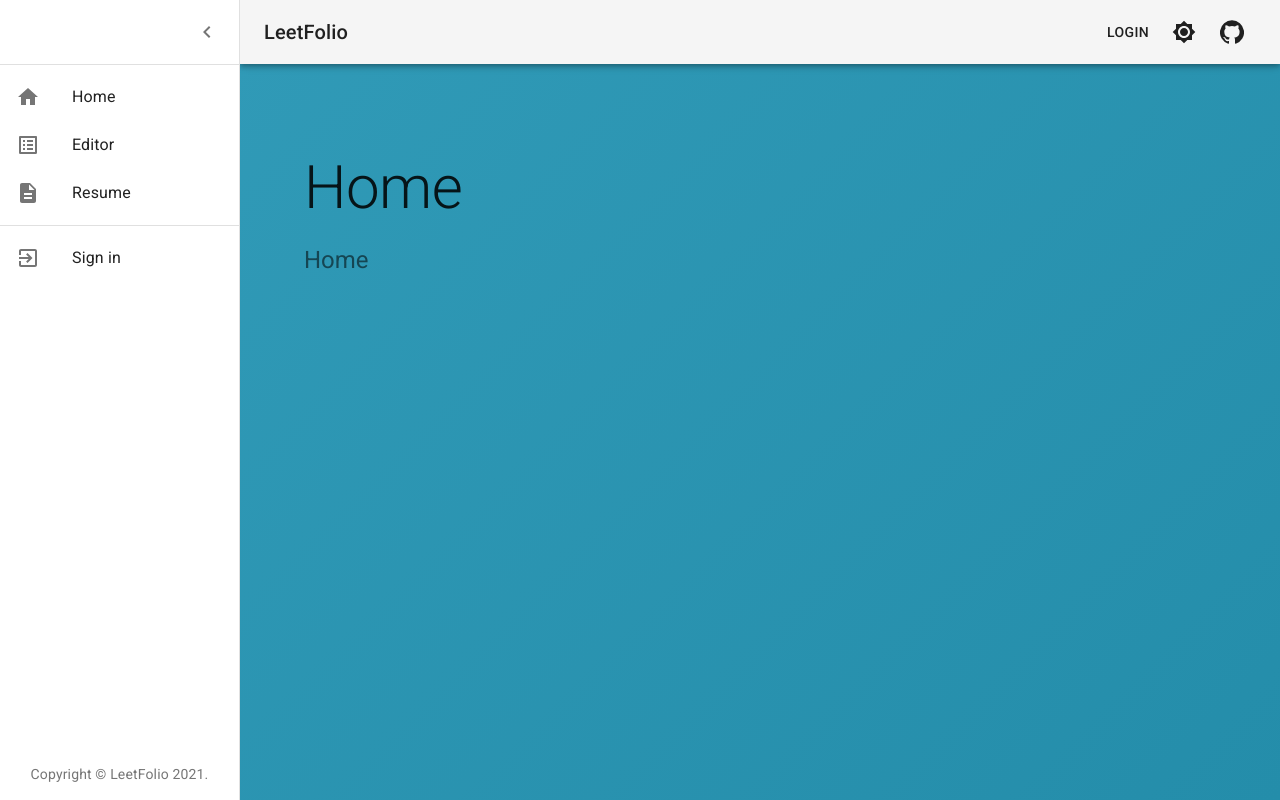
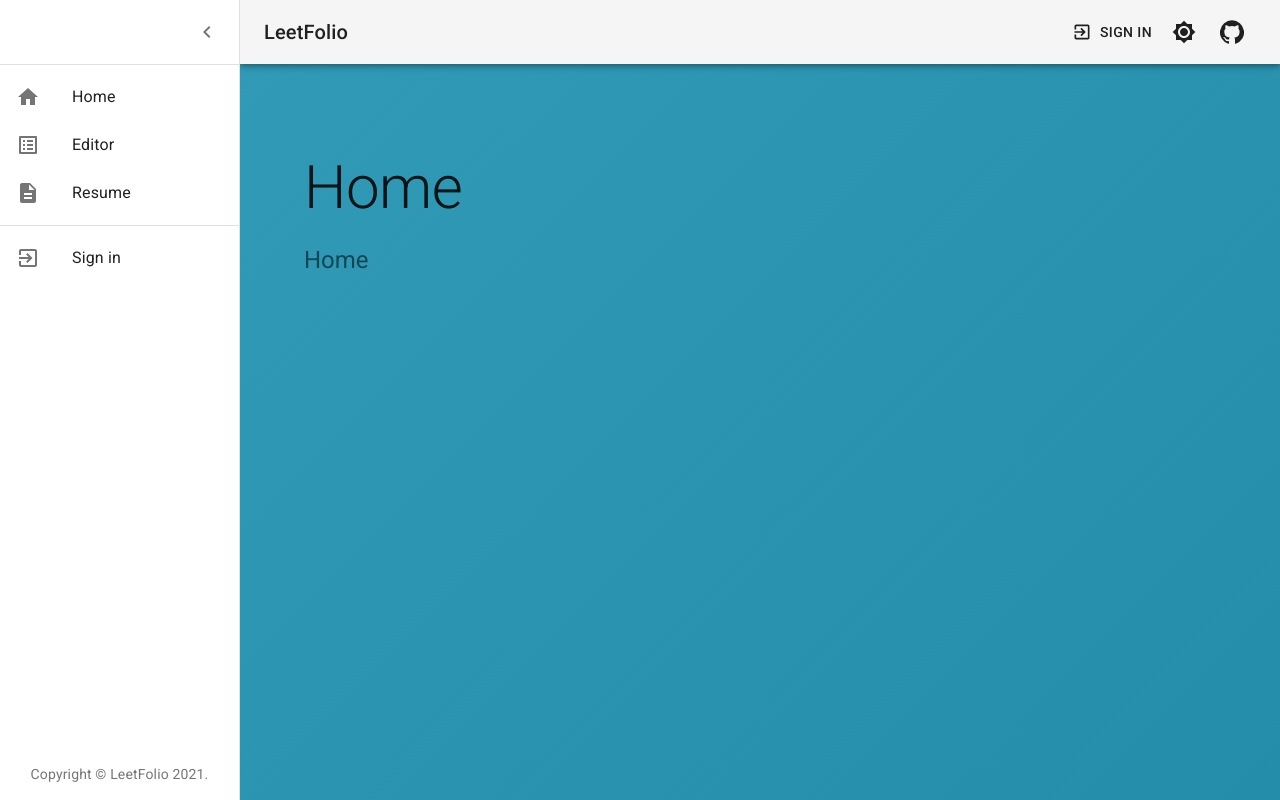
Before and after one commit to JoHoop/leetfolio, a React (Create React App) app: page / in a window 1280 px wide. Built offline with nearby package versions, Linux system fonts and the light colour scheme; no server answers.

Commit message:
Add icons to buttons

```diff
--- a/src/components/Header.js
+++ b/src/components/Header.js
@@ -244,8 +244,13 @@ export const Header = ({ children }) => {
                 </Menu>
               </Box>
             ) : (
-              <Button component={NavLink} to={'/signin'} color='inherit'>
-                Login
+              <Button
+                component={NavLink}
+                to={'/signin'}
+                startIcon={<ExitToApp />}
+                color='inherit'
+              >
+                Sign in
               </Button>
             )}
             <ThemeToggle />
--- a/src/pages/Editor.js
+++ b/src/pages/Editor.js
@@ -1,11 +1,21 @@
 import React, { useContext } from 'react';
-import { Button } from '@material-ui/core';
+import { Button, Box, makeStyles } from '@material-ui/core';
 import { ResumeContext } from '../components/Resume/ResumeProvider';
 import Form from '@rjsf/material-ui';
 import metaSchemaDraft04 from 'ajv/lib/refs/json-schema-draft-04.json';
 import schema from '../data/schema.json';
+import { Clear, GetApp, Publish, Replay, Save, Send } from '@material-ui/icons';
+
+const useStyles = makeStyles((theme) => ({
+  buttons: {
+    '& > *': {
+      margin: theme.spacing(1),
+    },
+  },
+}));
 
 export const Editor = () => {
+  const classes = useStyles();
   const { resume, setResume, setDefault, setEmpty } = useContext(ResumeContext);
 
   const onChange = ({ formData }) => {
@@ -35,6 +45,7 @@ export const Editor = () => {
 
   return (
     <React.Fragment>
+      <Box className={classes.buttons}>
         <input
           type='file'
           accept='application/json'
@@ -43,12 +54,13 @@ export const Editor = () => {
           hidden
         />
         <label htmlFor='contained-button-file'>
-        <Button variant='contained' component='span'>
+          <Button variant='contained' startIcon={<Publish />} component='span'>
             Upload
           </Button>
         </label>
         <Button
           variant='contained'
+          startIcon={<GetApp />}
           href={`data:text/json;charset=utf-8,${encodeURIComponent(
             JSON.stringify(resume)
           )}`}
@@ -56,12 +68,14 @@ export const Editor = () => {
         >
           Download
         </Button>
-      <Button variant='contained' onClick={setDefault}>
-        Load default
+        <Button variant='contained' startIcon={<Replay />} onClick={setDefault}>
+          Default
         </Button>
-      <Button variant='contained' onClick={setEmpty}>
+        <Button variant='contained' startIcon={<Clear />} onClick={setEmpty}>
           Reset
         </Button>
+      </Box>
+
       <Form
         schema={schema}
         formData={resume}
@@ -72,7 +86,7 @@ export const Editor = () => {
         autoComplete='on'
         liveValidate
       >
-        <Button variant='contained' type='submit'>
+        <Button variant='contained' startIcon={<Save />} type='submit'>
           Submit
         </Button>
       </Form>
```
Lines whose indentation alone changed are shown as unchanged.
